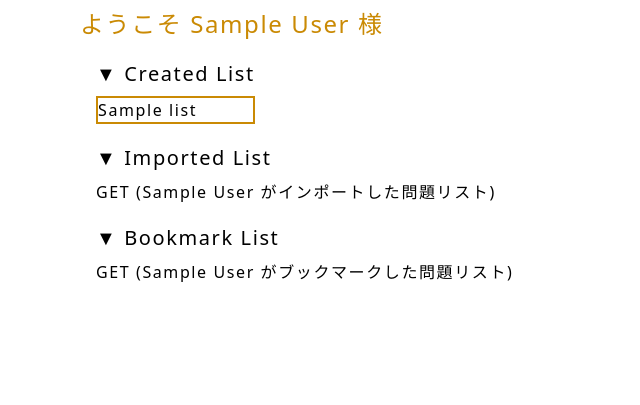
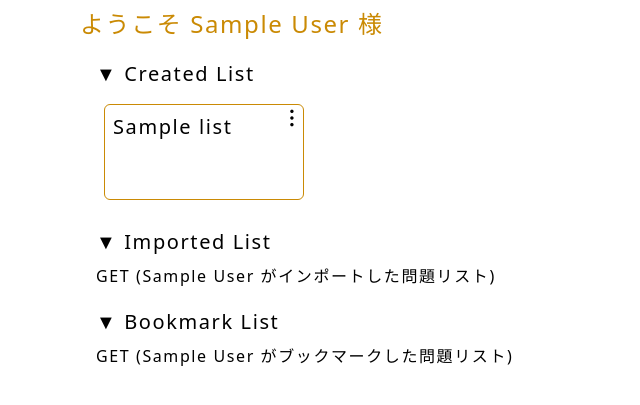
Before and after one commit to AOI-1up/Sophist, a Flask app: page / in a window 1280 px wide. Shown: the part 160-565 px from the top of the page, without its empty margins (0-640 px from the left). Run offline with Flask 2, Linux system fonts and the light colour scheme; a user stored in the database is signed in; tables that the repository leaves empty hold one stand-in row (values such as "Sample post"); some libraries are stand-ins or nearby versions.

Commit message:
feat: add card, comment

```diff
--- a/src/app/templates/index.html
+++ b/src/app/templates/index.html
@@ -14,6 +14,8 @@
     <div class="ml-10 my-2 text-2xl text-yellow-600">
         ようこそ {{ current_user.name }} 様
     </div>
+
+    <!--アコーディオン-->
     <div class="ml-14">
         <div x-data="{ isOpen: true }" class="w-fit h-fit mt-5">
             <div @click="isOpen = !isOpen" class="text-xl cursor-pointer">
@@ -22,14 +24,28 @@
                 Created List
             </div>
             <ul x-show="isOpen" class="mt-2">
-                <li class="border border-yellow-600">
+                <!--リストカード-->
+                <li class="flex flex-wrap">
                     {% for index in range(list_titles|length) %}
                     {% set list_title = list_titles[index] %}
                     {% set list_id = list_ids[index] %}
-                    <div class="border border-yellow-600">
-                        <a href="{{ url_for('main.question_content_get', list_id=list_id)}}">
-                            {{ list_title }}
-                        </a>
+                    <div class="m-2 max-w-[200px] min-w-[200px] max-h-24 min-h-[96px] border rounded-md border-yellow-600 overflow-hidden hover:shadow-xl">
+                        <div class="flex justify-between" x-data="{open_etc: false}">
+                            <a href="{{ url_for('main.question_content_get', list_id=list_id)}}" class="m-2 text-xl cursor-pointer">
+                                {{ list_title }}
+                            </a>
+                            <div>
+                                <span class="cursor-pointer font-bold text-xl" @click="open_etc = true">︙</span>
+
+                                <!--リスト詳細メニュー-->
+                                <span x-show="open_etc" @click.away="open_etc = false">
+                                    <div class="absolute flex flex-col p-2 bg-gray-50 rounded rop-shadow-2xl divide-y">
+                                        <a href="">編集</a>
+                                        <a href="">回答データ</a>
+                                    </div>
+                                </span>
+                            </div>
+                        </div>
                     </div>
                     {% endfor %}
                 </li>
```
